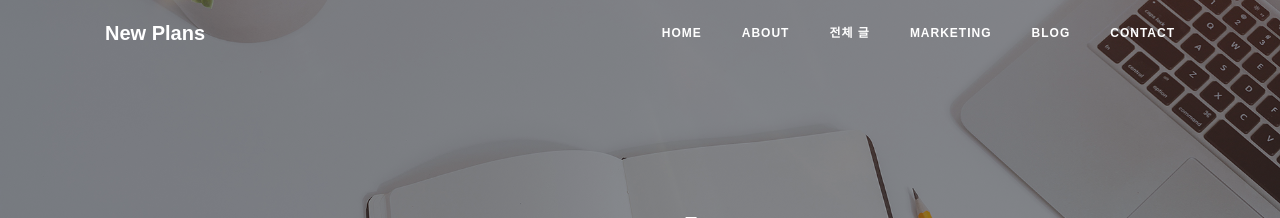
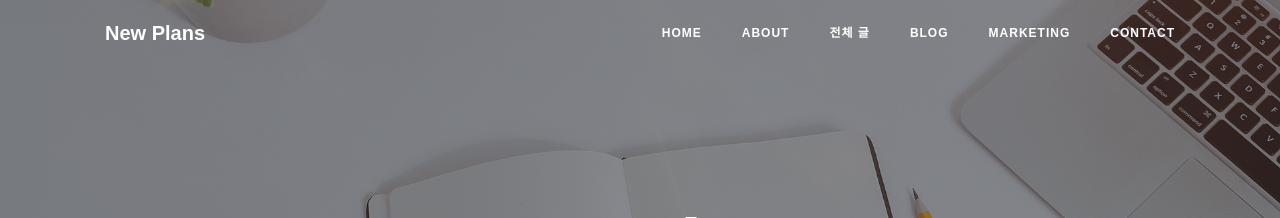
Before and after one commit to surim1210/NP, a Jekyll site: the page built from index.html, in a window 1280 px wide and 900 px high. Shown: the top 218 px of the window. Built offline with Jekyll 4.4.1, drawn with Linux system fonts in a browser that asks for light colours.

Commit message:
카테고리 정리

```diff
--- a/_includes/navbar.html
+++ b/_includes/navbar.html
@@ -18,10 +18,10 @@
           <a class="nav-link" href="{{ "/posts" | relative_url }}">전체 글</a>
         </li>
         <li class="nav-item">
-          <a class="nav-link" href="{{ "/category/1" | relative_url }}">Marketing</a>
+          <a class="nav-link" href="{{ "/category/1" | relative_url }}">Blog</a>
         </li>
         <li class="nav-item">
-          <a class="nav-link" href="{{ "/category/2" | relative_url }}">Blog</a>
+          <a class="nav-link" href="{{ "/category/2" | relative_url }}">Marketing</a>
         </li>
         <li class="nav-item">
           <a class="nav-link" href="{{"/contact" | relative_url }}">Contact</a>
```
Also changed, not shown: 10 other files.
